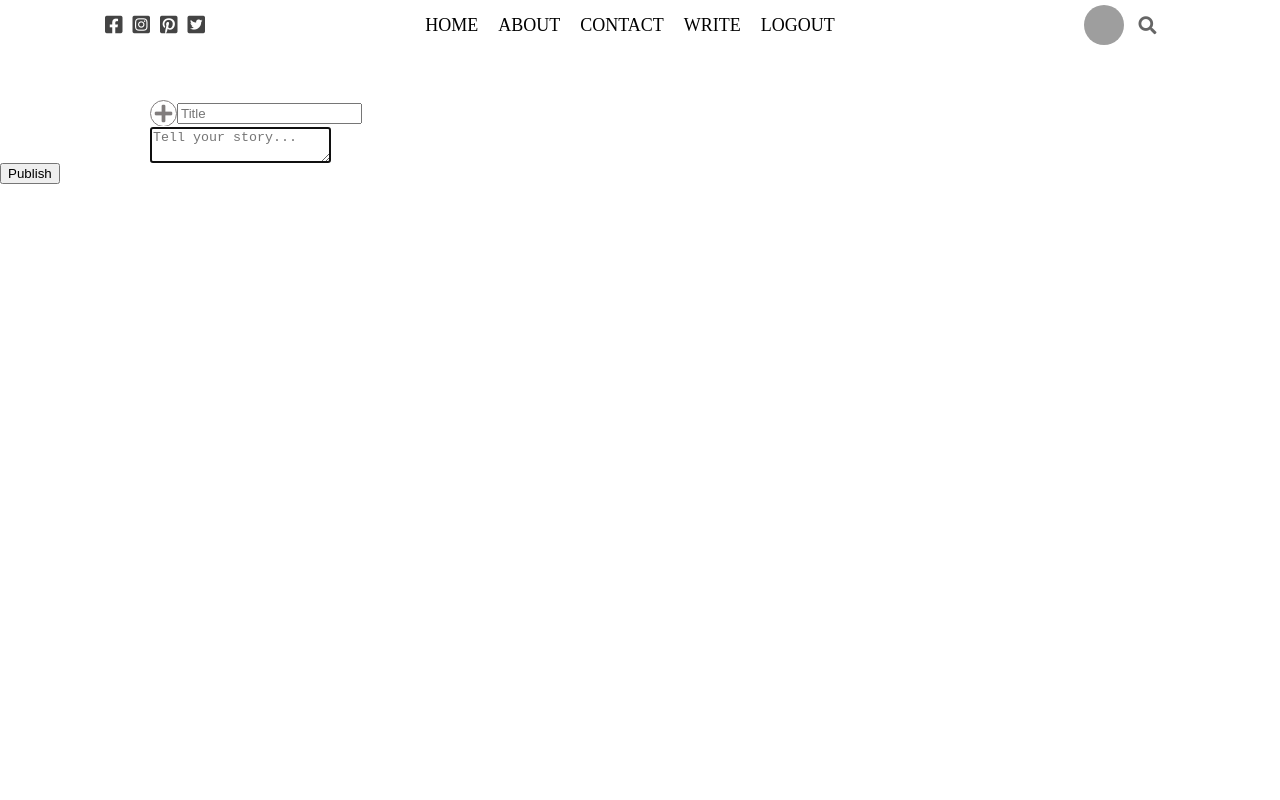
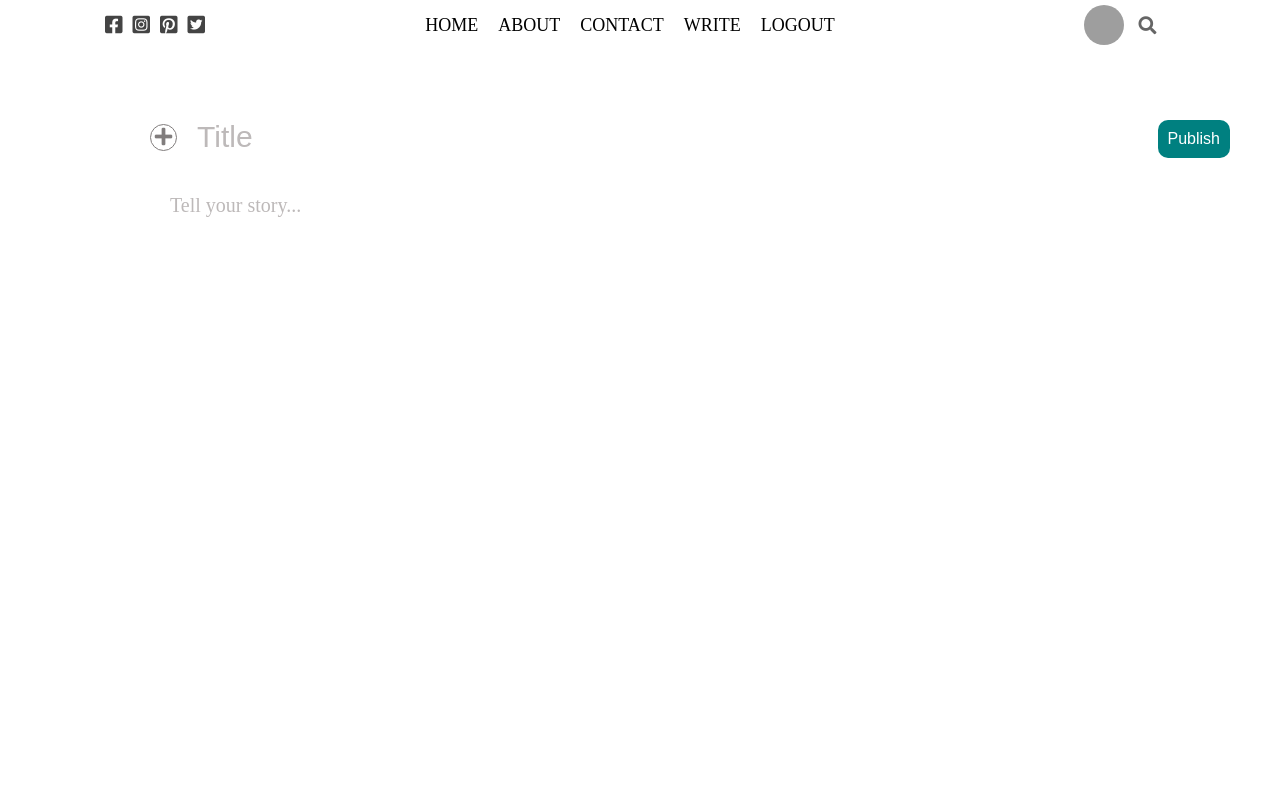
Before and after one commit to Godswillcode/blog-app-front-end, a React (Create React App) app: page / in a window 1280 px wide. Shown: the top 800 px of the page. Built offline with nearby package versions, Linux system fonts and the light colour scheme; grey boxes are pictures that could not be loaded.

Commit message:
working on write

```diff
--- a/src/Pages/write/write.css
+++ b/src/Pages/write/write.css
@@ -32,3 +32,42 @@
     justify-content: center;
     cursor: pointer;
   }
+
+
+.writeInput {
+    font-size: 30px;
+    border: none;
+    padding: 20px;
+    width: 70vw;
+  }
+
+  .writeInput::placeholder {
+    color: rgb(189, 185, 185);
+    font-weight: 400;
+  }
+
+  .writeInput:focus {
+    outline-style: none;
+  }
+
+  .writeText {
+    width: 70vw;
+    height: 100vh;
+    font-family: inherit;
+    font-size: 20px;
+  }
+
+  .writeSubmit {
+    position: absolute;
+    top: 20px;
+    right: 50px;
+    color: white;
+    background-color: teal;
+    padding: 10px;
+    border: none;
+    border-radius: 10px;
+    font-size: 16px;
+    cursor: pointer;
+    display: flex;
+    align-items: center;
+  }
```
